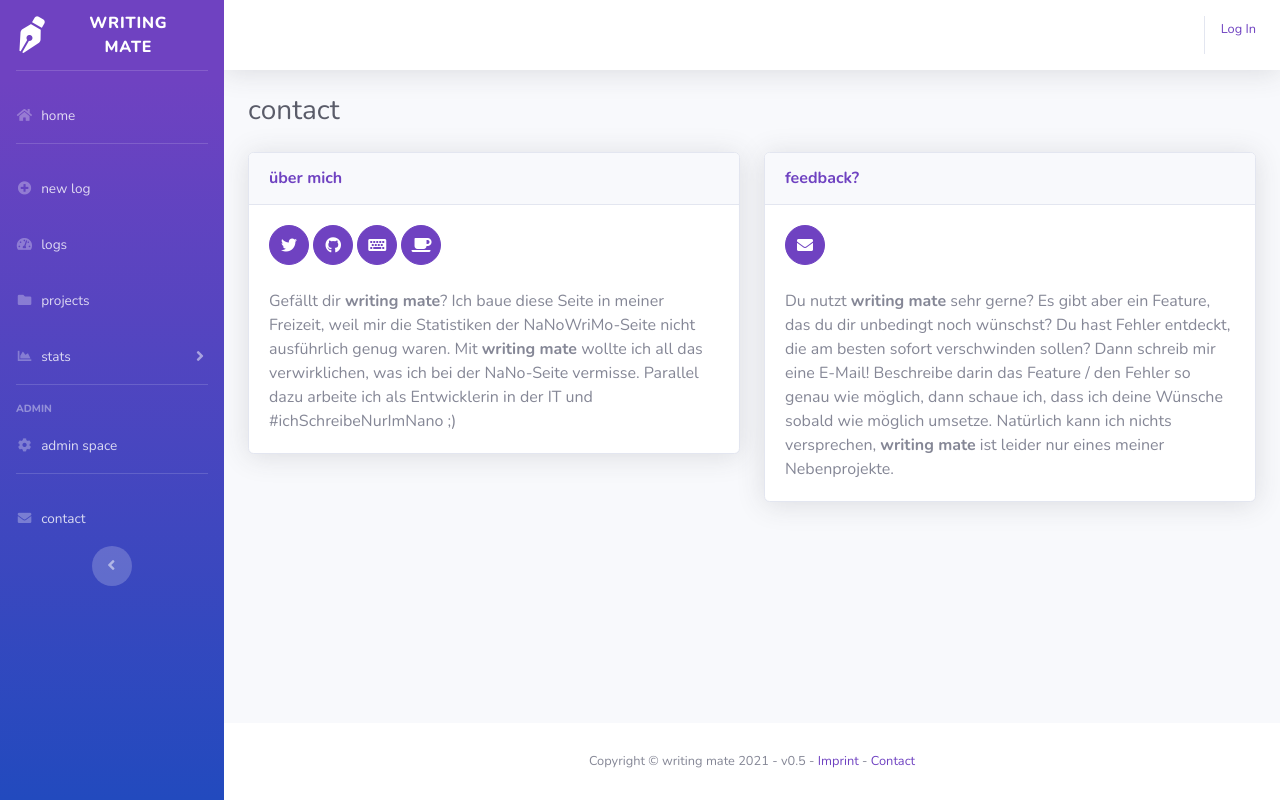
After one commit to LarissaHa/writing-mate, a Django app: page /contact/ in a window 1280 px wide. The commit adds this page. Run offline with Django 3.2, Linux system fonts and the light colour scheme; some libraries are stand-ins or nearby versions.

Commit message:
feat: contact and imprint, register and forgot pw

```diff
--- a/logs/templates/blank.html
+++ b/logs/templates/blank.html
@@ -29,7 +29,7 @@
     <ul class="navbar-nav bg-gradient-primary sidebar sidebar-dark accordion" id="accordionSidebar">
 
       <!-- Sidebar - Brand -->
-      <a class="sidebar-brand d-flex align-items-center justify-content-center" href="index.html">
+      <a class="sidebar-brand d-flex align-items-center justify-content-center" href="/">
         <div class="sidebar-brand-icon rotate-n-15">
           <i class="fas fa-pen-nib"></i>
         </div>
@@ -41,7 +41,7 @@
 
       <li class="nav-item">
         <a class="nav-link" href="/">
-          <i class="fas fa-fw fa-tachometer-alt"></i>
+          <i class="fas fa-fw fa-home"></i>
           <span>home</span></a>
       </li>
 
@@ -93,6 +93,12 @@
 
       <!-- Divider -->
       <hr class="sidebar-divider d-none d-md-block">
+
+      <li class="nav-item">
+        <a class="nav-link" href="/contact/">
+          <i class="fas fa-fw fa-envelope"></i>
+          <span>contact</span></a>
+      </li>
 
       <!-- Sidebar Toggler (Sidebar) -->
       <div class="text-center d-none d-md-inline">
@@ -319,7 +325,7 @@
       <footer class="sticky-footer bg-white">
         <div class="container my-auto">
           <div class="copyright text-center my-auto">
-            <span>Copyright &copy; writing mate 2021 - v0.5</span>
+            <span>Copyright &copy; writing mate 2021 - v0.5 - <a href="/imprint/">Imprint</a> - <a href="/contact/">Contact</a></span>
           </div>
         </div>
       </footer>
--- /dev/null
+++ b/logs/templates/logs/contact.html
@@ -0,0 +1,65 @@
+{% extends "blank.html" %}
+{% load static %}
+
+{% block title %}WRITING MATE{% endblock %}
+
+{% block page-heading %}contact{% endblock %}
+
+{% block content %}
+
+<div class="row">
+
+    <div class="col-lg-6">
+
+        <!-- Basic Card Example -->
+        <div class="card shadow mb-4">
+            <div class="card-header py-3">
+                <h6 class="m-0 font-weight-bold text-primary">über mich</h6>
+            </div>
+            <div class="card-body">
+                <a href="https://twitter.com/l_r_ss_" target="_blank" class="btn btn-primary btn-circle">
+                    <i class="fab fa-twitter"></i>
+                </a>
+                <a href="https://github.com/LarissaHa/writing-mate" target="_blank" class="btn btn-primary btn-circle">
+                    <i class="fab fa-github"></i>
+                </a>
+                <a href="https://nanowrimo.org/participants/luana-casado" target="_blank" class="btn btn-primary btn-circle">
+                    <i class="fas fa-keyboard"></i>
+                </a>
+                <a href="https://www.buymeacoffee.com/LarissaHa" target="_blank" class="btn btn-primary btn-circle">
+                    <i class="fas fa-coffee"></i>
+                </a>
+                <br><br>
+                Gefällt dir <b>writing mate</b>? Ich baue diese Seite in meiner Freizeit, weil mir die
+                Statistiken der NaNoWriMo-Seite nicht ausführlich genug waren. Mit <b>writing mate</b>
+                wollte ich all das verwirklichen, was ich bei der NaNo-Seite vermisse. Parallel dazu
+                arbeite ich als Entwicklerin in der IT und #ichSchreibeNurImNano ;)
+            </div>
+        </div>
+
+    </div>
+    <div class="col-lg-6">
+
+        <!-- Basic Card Example -->
+        <div class="card shadow mb-4">
+            <div class="card-header py-3">
+                <h6 class="m-0 font-weight-bold text-primary">feedback?</h6>
+            </div>
+            <div class="card-body">
+                <a href="mailto:larissahaas+yc3ovcfjr3eubbtgj1ct@boards.trello.com" target="_blank" class="btn btn-primary btn-circle">
+                    <i class="fas fa-envelope"></i>
+                </a>
+                <br><br>
+                Du nutzt <b>writing mate</b> sehr gerne? Es gibt aber ein Feature, das du dir unbedingt
+                noch wünschst? Du hast Fehler entdeckt, die am besten sofort verschwinden sollen? Dann
+                schreib mir eine E-Mail! Beschreibe darin das Feature / den Fehler so genau wie möglich,
+                dann schaue ich, dass ich deine Wünsche sobald wie möglich umsetze. Natürlich kann ich
+                nichts versprechen, <b>writing mate</b> ist leider nur eines meiner Nebenprojekte.
+            </div>
+        </div>
+
+    </div>
+
+</div>
+
+{% endblock %}
--- a/logs/urls.py
+++ b/logs/urls.py
@@ -15,7 +15,8 @@ urlpatterns = [
     path('projects/<str:slug>/edit', views.project_edit, name='project_edit'),
     path('stats/<str:mode>/', views.stats, name='stats'),
     path('stats/', views.stats, name='stats'),
-    #path('register/', views.register, name='register'),
-    #path('logout', views.logout_request, name='logout'),
+    path('imprint/', views.imprint, name='imprint'),
+    path('contact/', views.contact, name='contact'),
+    path('accounts/register/', views.register, name='register'),
     # path('upload/csv/', views.upload_csv, name='upload_csv'),
 ]
--- a/logs/views.py
+++ b/logs/views.py
@@ -58,6 +58,18 @@ def chart(data):
 
     script, div = components(plot)
     return script, div
+
+
+def contact(request):
+    return render(request, 'logs/contact.html')
+
+
+def imprint(request):
+    return render(request, 'logs/imprint.html')
+
+
+def register(request):
+    return render(request, 'registration/register.html')
 
 
 def welcome(request):
```
Also changed, not shown: logs/templates/logs/imprint.html (added, +23 -0 lines), logs/templates/registration/forgot-password.html (+19 -14 lines), logs/templates/registration/login.html (+80 -12 lines), logs/templates/registration/register.html (+35 -38 lines).
